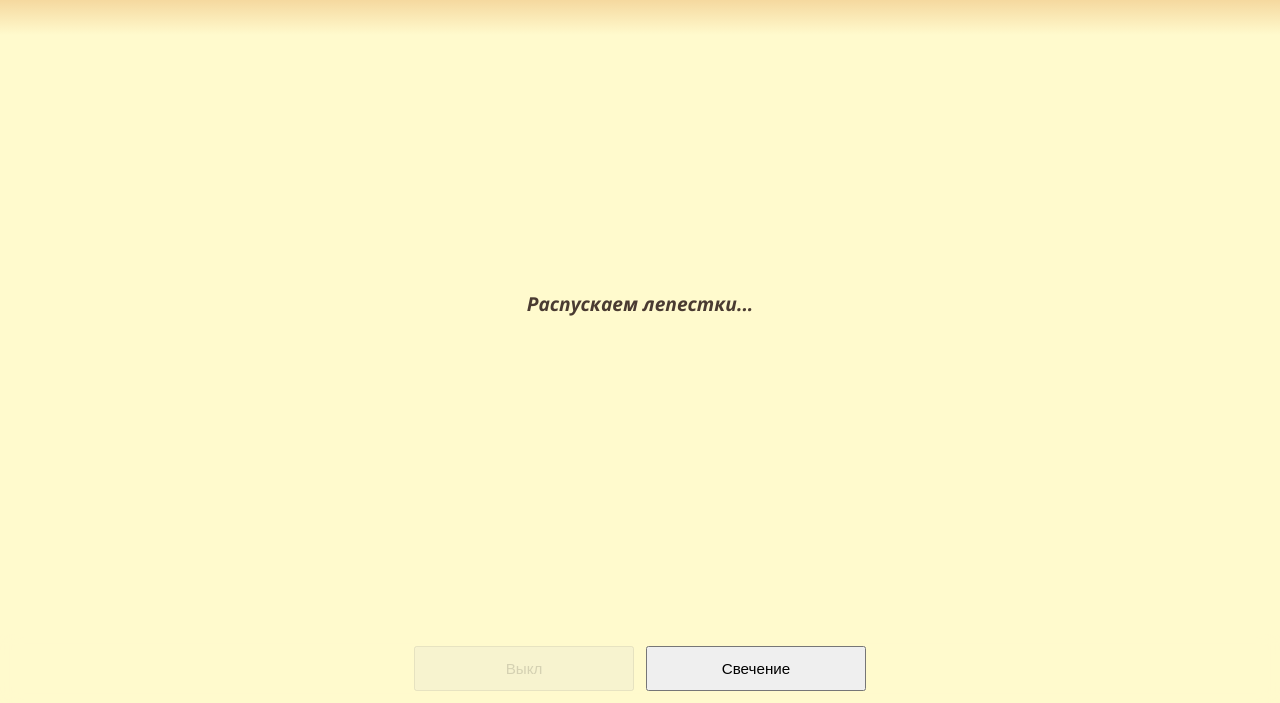
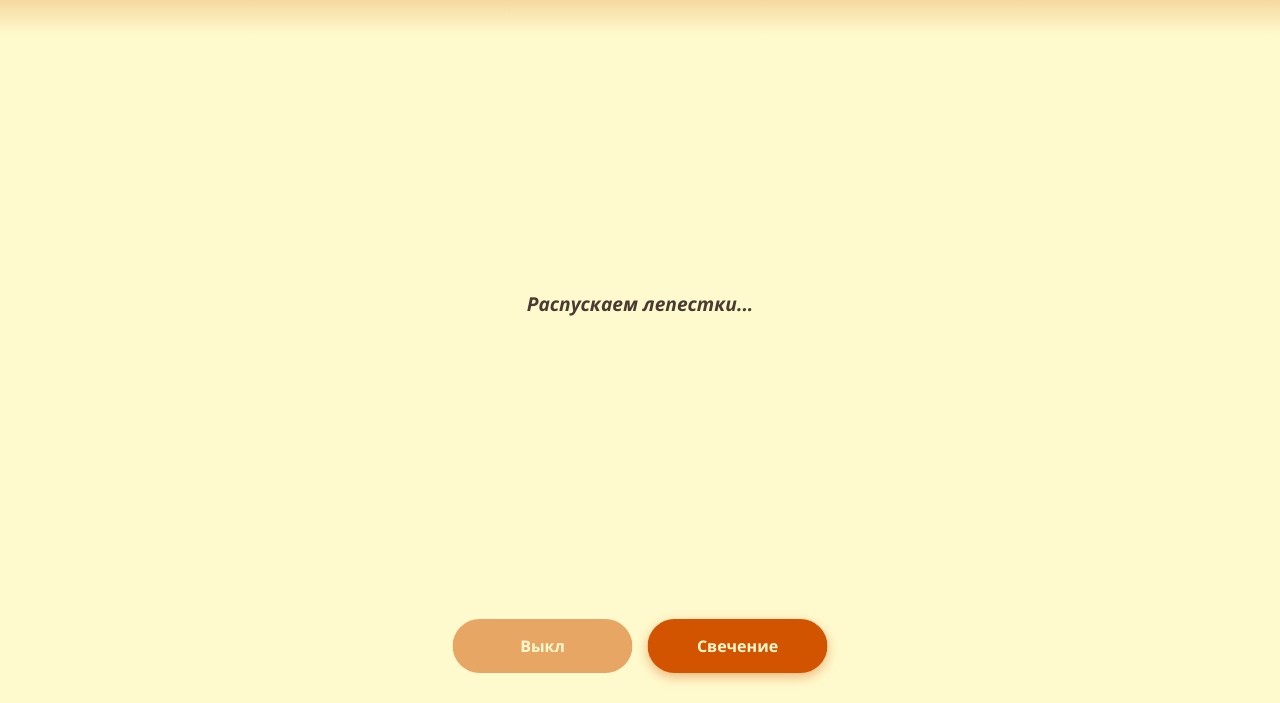
Before and after one commit to barrrashek/flower2, a plain HTML site: page index.html in a window 1280 px wide. Shown: the part 97-800 px from the top of the page. Drawn offline with Linux system fonts and the light colour scheme; some packages are replaced by stand-ins of ours; a script that the page names is missing.

Commit message:
Update index.html

```diff
--- a/index.html
+++ b/index.html
@@ -2,7 +2,7 @@
 <html lang="ru">
 <head>
   <meta charset="utf-8">
-  <meta name="viewport" content="width=device-width, initial-scale=1, viewport-fit=cover">
+  <meta name="viewport" content="width=device-width, initial-scale=1">
   <title>Цветущий Гибискус</title>
 
   <script type="module" src="https://ajax.googleapis.com/ajax/libs/model-viewer/4.0.0/model-viewer.min.js"></script>
@@ -64,32 +64,31 @@
       transition: background 0.5s ease;
     }
     model-viewer::part(default-ar-button) {
-      bottom: 100px; /* Или другое значение, которое подходит вашему дизайну */
+      bottom: 120px;
       right: 20px;
     }
     .controls-panel {
-      position: fixed; /* Меняем на fixed, чтобы панель всегда была привязана к экрану */
-      bottom: 0;
-      left: 0;
-      right: 0;
-      width: 100%;
+      position: absolute;
+      bottom: 30px;
+      left: 50%;
+      transform: translateX(-50%);
       display: flex;
-      justify-content: center;
-      gap: 12px;
-      /* Ключевая строка: отступ = 20px + высота системной панели */
-      padding: 12px 16px calc(12px + env(safe-area-inset-bottom)) 16px;
-      background: rgba(255, 250, 205, 0.85); /* Легкий фон для читаемости */
-      backdrop-filter: blur(10px);
-      -webkit-backdrop-filter: blur(10px); /* Для Safari */
-      z-index: 30;
-      box-sizing: border-box;
+      gap: 15px;
+      z-index: 20;
     }
     .btn {
-      flex: 1; /* Кнопки будут равномерно занимать ширину */
-      max-width: 220px; /* Но не станут слишком широкими */
-      padding: 12px 16px;
-      font-size: 0.95rem;
-      min-width: 0; /* Сбрасываем минимальную ширину, чтобы кнопки могли сжиматься */
+      background: var(--btn-bg);
+      color: var(--btn-text);
+      border: 2px solid transparent;
+      padding: 14px 28px;
+      font-size: 1rem;
+      font-weight: 600;
+      border-radius: 40px;
+      cursor: pointer;
+      box-shadow: 0 4px 12px rgba(211, 84, 0, 0.4);
+      transition: all 0.3s ease;
+      font-family: inherit;
+      min-width: 180px;
     }
     .btn:hover:not(:disabled) {
       background: var(--btn-hover);
```
